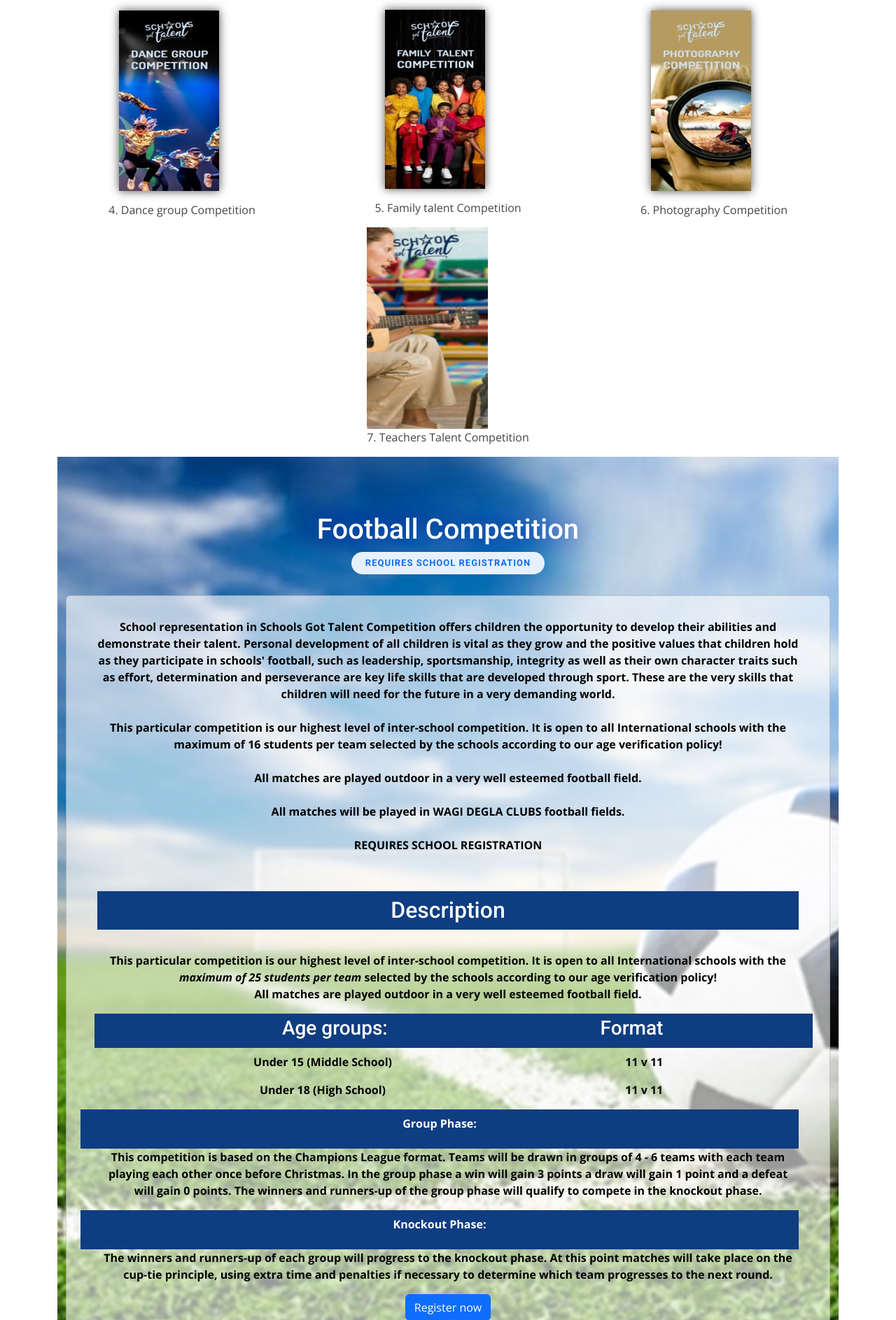
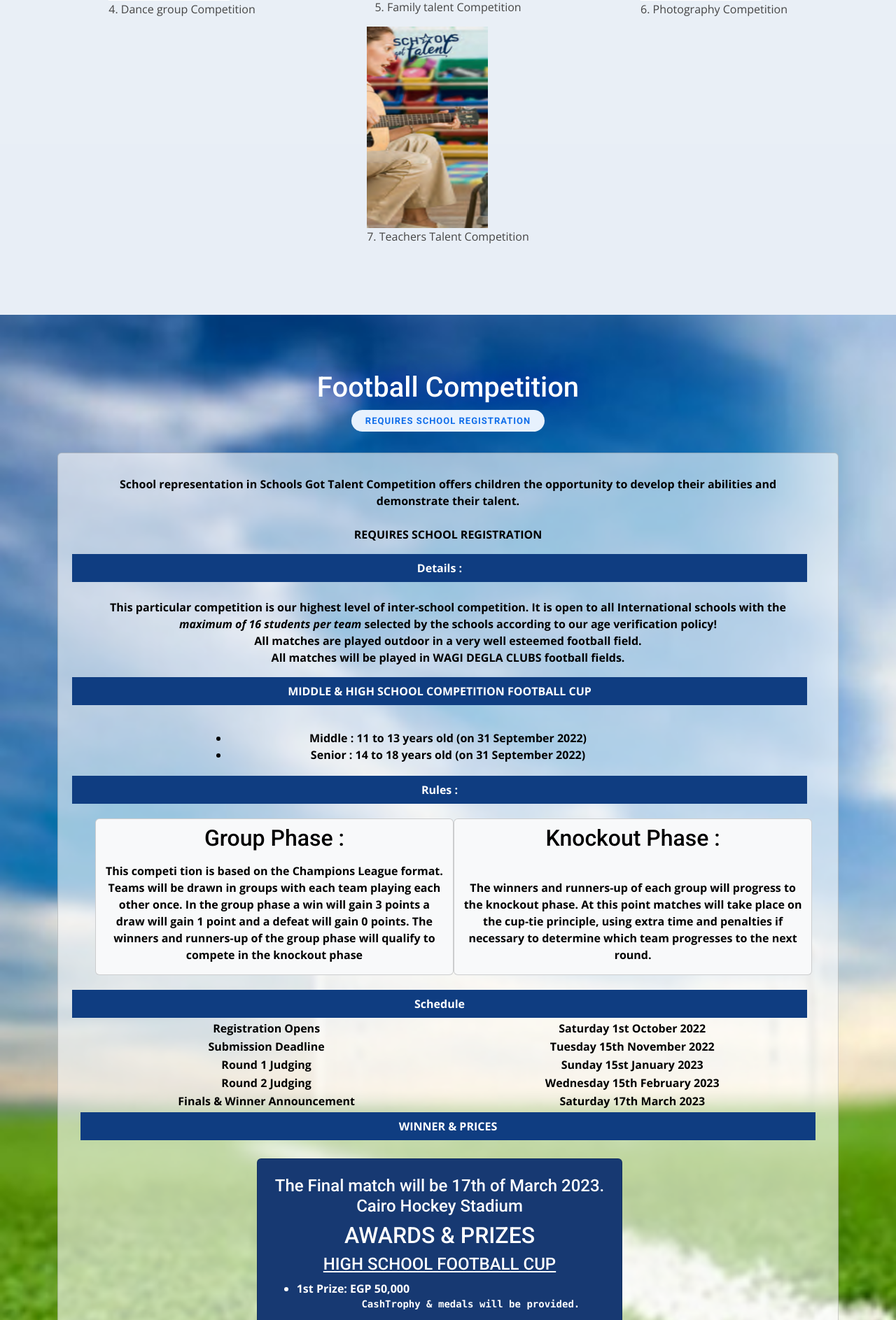
Before and after one commit to SGotTalent/SGotTalent.github.io, a PHP site: page / in a window 1280 px wide. Shown: the part 4367-6254 px from the top of the page at 70% size. Run offline with PHP 8.4, Linux system fonts and the light colour scheme.

Commit message:
version 8:40 pm
football section updated
nav bar updated
logo updated
links updated.
description and about section updated
type errors updated

```diff
--- a/assets/css/style.css
+++ b/assets/css/style.css
@@ -472,10 +472,18 @@ h6 {
   width: 100%;
   height: 80vh;
   background-image: url("/images/bk.jpg");
-  background-color: rgba(36, 80, 156, 0.2);;
+
   background-size: cover;
-  position: relative;
-}
+
+}
+@media (max-width: 1250px) {
+  #hero{
+    background-image: none;
+    background-color: rgba(36, 80, 156, 0.1);;
+  }
+}
+
+
 
 #hero:before {
   content: "";
@@ -1826,4 +1834,3 @@ section {
     text-align: center;
     padding: 2px 0;
   }
-}
--- a/index.html
+++ b/index.html
@@ -43,7 +43,7 @@
        <div class="social-links d-none d-md-flex align-items-center">
          <a href="https://www.facebook.com/Schoolsgottalents/" class="facebook"><i class="bi bi-facebook"></i></a>
          <a href="https://instagram.com/schoolsgottalents?igshid=YmMyMTA2M2Y=" class="instagram"><i class="bi bi-instagram"></i></a>
-        <a href="https://www.linkedin.com/company/schools-got-talents/?viewAsMember=true" class="linkedin"><i class="bi bi-linkedin"></i></i></a>
+        <a href="https://www.linkedin.com/company/schools-got-talents/?viewAsMember=true" class="linkedin"><i class="bi bi-linkedin"></i></a>
 
        </div>
     </div>
@@ -55,26 +55,40 @@
 
 
       <!-- Uncomment below if you prefer to use an image logo -->
-       <a href="index.html" class="logo"><img src="images/logo.jpg" alt=""></a>
+       <a href="index.html" class="logo"><img src="images/SGT_Final%20Logo.jpg" alt="LOGO PICTURE"></a>
 
       <nav id="navbar" class="navbar">
         <ul>
           <li><a class="nav-link scrollto" href="#hero">Home</a></li>
           <li><a class="nav-link scrollto" href="#about">About</a></li>
-          <li><a class="nav-link scrollto" href="#competitions">Competitions</a></li>
-          <li class="dropdown"><a class="nav-link" href="#CompetitionTypes"><span>CompetitionTypes</span> <i class="bi bi-chevron-down"></i></a>
+          <li class="dropdown"><a class="nav-link" href="#CompetitionTypes"><span>Competitions</span> <i class="bi bi-chevron-down"></i></a>
             <ul>
-              <li><a href="#FootballCompetition">Football</a></li>
-              <li><a href="#soloComp">Vocal solo</a></li>
-              <li><a href="#GroupComp">Vocal Group</a></li>
-              <li><a href="#DanceComp">Dance Group</a></li>
-              <li><a href="#FamilyComp">Family talent</a></li>
-              <li><a href="#PhotographyComp">Photography Group</a></li>
-              <li><a href="#teachersComp">Teachers Talent</a></li>
+
+              <li class="dropdown"><a class="nav-link"  href="#FootballCompetition" ><span>Individual Competitions</span> <i class="bi bi-chevron-down"></i></a>
+                <ul>
+                <li><a href="#FootballCompetition">Vocal Solo</a></li>
+                <li><a href="#FamilyComp">Family Talent</a></li>
+                <li><a href="#PhotographyComp">Photography</a></li>
+                <li><a href="#FootballCompetition">Parents Talents</a></li>
+              </ul>
+              </li>
+              <li class="dropdown"><a class="nav-link"  href="#FootballCompetition" ><span>Group Competitions</span> <i class="bi bi-chevron-down"></i></a>
+                <ul>
+                  <li><a href="#FootballCompetition">Football Cup</a></li>
+                  <li><a href="#GroupComp">Vocal Group</a></li>
+                  <li><a href="#DanceComp">Dance Group</a></li>
+                  <li><a href="#teachersComp">Teachers Talent</a></li>
+                </ul>
+              </li>
+
 
             </ul>
           </li>
-          <li><a class="nav-link scrollto" href="#contact">Contact</a></li>
+          <li><a class="nav-link scrollto" href="#participatingSchools">Participating Schools </a></li>
+          <li><a class="nav-link scrollto" href="#marchMegaEvent">March Mega Event</a></li>
+          <li><a class="nav-link scrollto" href="#sponserEvents">Sponsor Our Events</a></li>
+
+          <li><a class="nav-link scrollto" href="#contact">Contact Us</a></li>
         </ul>
         <i class="bi bi-list mobile-nav-toggle"></i>
       </nav><!-- .navbar -->
@@ -87,14 +101,14 @@
     <div class="container" data-aos="zoom-out" data-aos-delay="100">
 
       <h1 id="h1title" style="color: #106EEA">Welcome to <span class="red" style="color: #E1B245 ;">
-        SCHOOLS GOT TALENT</span> </h1><br>
-      <h2 style="color: #106EEA; font-weight: bold">INTERNATIONAL SCHOOLS GO TALENTS</h2>
+        SCHOOLS GOT TALENTS</span> </h1><br>
+      <h2 style="color: #106EEA; font-weight: bold">INTERNATIONAL SCHOOLS GOT TALENTS</h2>
        <h3>
          Your talent is God's gift to you.
-         What you do with it is your gift back to God.
+         What you do with it is <br> your gift back to God.
          <BR><BR>
          Every Child Is
-         A Shinning STAR !<span> LET THEM BRIGHTLY SHINE !  </span>
+         A Shinning STAR ! <br> <br> <span> LET THEM BRIGHTLY SHINE !  </span>
 
 
        </h3>
@@ -105,7 +119,6 @@
    -->
           </div>
     </div>
-
   </section>
 
   <style>
@@ -135,7 +148,7 @@
 
             <p>ILLUSION MEDIA ADVERTISING AGENCY
               PRESENTS</p>
-            <h4>INTERNATIONAL SCHOOLS GO TALENTS</h4>
+            <h4>INTERNATIONAL SCHOOLS GOT TALENTS</h4>
             <p class="fst-italic">
               Your talent is God's gift to you. What you do with it is your gift back to God.
             </p>
@@ -157,29 +170,6 @@
                     self exploration to all the international
                     schools students … Junior, middle,
                     and high school.
-
-                  </p>
-                </div><br>
-
-              </li>
-              <li>
-
-                <div>
-
-
-                  <h5 class="h5listAbout" style="color: #106EEA ">The competition will be running for
-                    2-3 months starting the applying
-                    process uptill the finals!
-                    </h5><br>
-                  <p>
-                    The final performance in each
-                    competition will be life on stage for
-                    the Vocal and dancing Friday 17th
-                    March 2023.
-                    The football tournament finals will be
-                    played on one of the most important
-                    and highly esteemed football fields in
-                    Egypt!
 
                   </p>
                 </div><br>
@@ -217,8 +207,6 @@
       <div class="container" data-aos="fade-up">
 
         <div class="section-title">
-          <h1>Competition</h1>
-          <br>
           <h3>7 Reasons Why YOU Have To
             <span>Join us! </span>
           </h3>
@@ -419,17 +407,15 @@
     </section>
 
     <!-- ======= Competition types Section ======= -->
-    <section id="CompetitionTypes" class="CompetitionTypes">
+    <section id="CompetitionTypes" style="background-color: rgba(6,74,159,0.09)" class="CompetitionTypes">
       <div class="container" data-aos="fade-up">
-
         <div class="section-title">
-          <h2>Competition Types</h2>
-          <h3>Check <span>7 Competition  </span></h3>
+          <h3>Check Our <span> 7 Competitions  </span></h3><br>
           <p>Your talent is God's gift to you. What you do with it is your gift back to God.
           </p>
         </div>
 
-    <div class="row portfolio-container " data-aos="fade-up" data-aos-delay="200">
+      <div class="row portfolio-container " data-aos="fade-up" data-aos-delay="200">
 
       <div class="col-lg-4 col-md-6 portfolio-item  d-flex justify-content-center">
         <figure>
@@ -454,8 +440,6 @@
         </figure>
       </div>
 
-
-
       <div class="col-lg-4 col-md-6 portfolio-item  d-flex justify-content-center">
         <figure>
           <img src="images/fC.jpg" class="img-fluid" alt="Vocal group Competition" aria-valuetext="Vocal group Competition">
@@ -474,27 +458,27 @@
 
       <div class="col-lg-4 col-md-6 portfolio-item  d-flex justify-content-center">
         <figure>
-          <a href="index.html">
-            <img src="images/pC.jpg" class="img-fluid" alt="Vocal group Competition" aria-valuetext="Vocal group Competition">
-          </a>  <figcaption>6. Photography Competition</figcaption>
-        </figure>
-      </div>
-      <div class="col-lg-4 col-md-6 portfolio-item  d-flex justify-content-center">
-        <figure>
-          <a href="index.html">
-            <img src="images/teachersTalentComp_173x288.png" class="img-fluid" alt="Vocal group Competition" aria-valuetext="Vocal group Competition">
-          </a>  <figcaption>7. Teachers Talent Competition</figcaption>
+            <img src="images/pC.jpg" class="img-fluid" alt="Photography Competition" aria-valuetext="Photography Competition">
+            <figcaption>6. Photography Competition</figcaption>
         </figure>
       </div>
 
-
+      <div class="col-lg-4 col-md-6 portfolio-item  d-flex justify-content-center">
+        <figure>
+            <img src="images/teachersTalentComp_173x288.png" class="img-fluid" alt="7. Teachers Talent Competition" aria-valuetext="7. Teachers Talent Competition">
+            <figcaption>7. Teachers Talent Competition</figcaption>
+        </figure>
+      </div>
 
     </div>
+        <br>
+      </div>
+    </section>
     <!-- ======= Competition types Section ======= -->
-    <section id="FootballCompetition" class="FootballCompetition"   >
+    <section id="FootballCompetition" class="FootballCompetition"    >
       <style>
         #FootballCompetition {
-          padding: 80px 0;
+          padding: 5em 0;
           background:  url("/images/football.jpg") no-repeat ;
           background-size: cover;
           position: relative;
@@ -518,96 +502,189 @@
                   School representation in Schools Got Talent Competition
                   offers children the opportunity to develop their abilities and
                   demonstrate their talent.
-
-                    Personal development of all children is vital as they grow and
-                    the positive values that children hold as they participate in
-                    schools' football, such as leadership, sportsmanship, integrity
-                    as well as their own character traits such as effort,
-                    determination and perseverance are key life skills that are
-                    developed through sport. These are the very skills that
-                    children will need for the future in a very demanding world.
-                    <br><br>
-                    This particular competition is our highest level of inter-school
-                    competition. It is open to all International schools with the
-                    maximum of 16 students per team selected by the schools
-                    according to our age verification policy!
-
-                    <br><br>
-                    All matches are played outdoor in a very well esteemed
-                    football field.
-                    <br><br>
-                    All matches will be played in WAGI DEGLA CLUBS football
-                    fields.
                     <br><br>
                     REQUIRES SCHOOL REGISTRATION
                   </p>
 
-          <h2 ><br>
-            <div class="text-center" style="background-color: #0f3d81 ; color: white ; padding: 0.25em">
-              Description
-            </div>
 
-          </h2>
-          <p><br>This particular competition is our highest level of inter-school competition. It is open to all
-            International schools with the
-            <em> maximum of 25 students per team</em> selected by the schools according to our age verification policy!
+          <div class="row middleBox"  style="background-color: #0f3d81 ; color: white ; padding: 0.5em ;" >
+            Details :
+          </div>
+          <p>
+            <br> This particular competition is our highest level of inter-school
+            competition. It is open to all International schools with the
+            <em> maximum of 16 students per team</em> selected by the schools according to our age verification policy!
             <br> All matches are played outdoor in a very well esteemed football field.
+            <br>
+            All matches will be played in WAGI DEGLA CLUBS football
+            fields.
+          </p>
+          <div class="row middleBox"  style="background-color: #0f3d81 ; color: white ; padding: 0.5em ;" >
+            MIDDLE & HIGH
+            SCHOOL COMPETITION
+            FOOTBALL CUP
+          </div>
+          <p style="padding: 0.5rem">
+            <ul class="middleBox " style="  width:60% ; margin: auto;">
+              <li>            Middle : 11 to 13 years old (on 31 September 2022)
+              </li>
+              <li>            Senior : 14 to 18 years old (on 31 September 2022)
+              </li>
+            </ul>
           </p>
 
-          <div class="row" style="background-color: #0f3d81 ; color: white ; padding: 0.25em ;margin: 0.5em" >
-            <h3 class="col-sm-8">Age groups:</h3>
-            <h3 class="col-sm-2"> Format</h3>
+
+          <div class="row middleBox"  style="background-color: #0f3d81 ; color: white ; padding: 0.5em ;" >
+            Rules :
+          </div>
+
+          <div class="row " style="margin: auto ; padding: 0.8rem; margin: 0.5rem"  >
+
+            <div class="col-lg-5  card   text-bg-light " style=" width: 50% ;float: none;margin: auto;" >
+            <h2 class="p-2">Group Phase : </h2>
+            <p>
+              This competi tion is based on the
+              Champions League format. Teams will be drawn in
+              groups with each team playing each other once. In the
+              group phase a win will gain 3 points a draw will gain 1 point
+              and a defeat will gain 0 points. The winners and
+              runners-up of the group phase will qualify to compete in
+              the knockout phase
+            </p>
+          </div>
+            <div class="col-lg-5  card   text-bg-light " style=" width: 50% ;float: none;margin: auto;" >
+              <h2 class="p-2">Knockout Phase : </h2>
+              <p><br>
+                The winners and runners-up of each
+                group will progress to the knockout phase. At this point
+                matches will take place on the cup-tie principle, using
+                extra time and penalties if necessary to determine which
+                team progresses to the next round.
+              </p>
+            </div>
 
           </div>
 
-
-          <div class="row">
-            <p class="col-sm-8">Under 15 (Middle School)  </p>
-            <p class="col-sm-3">11 v 11</p>
-            <p class="col-sm-8">Under 18 (High School) </p>
-            <p class="col-sm-3">11 v 11
+          <div class="row middleBox" style="background-color: #0f3d81 ; color: white ; padding: 0.5em ; " > Schedule
+          </div>
+          <div>
+          <div class="row middleBox">
+               <table style="border-spacing:50px; width:100%">
+                 <tr>
+                   <td>
+                     Registration Opens
+                   </td>
+                   <td>
+                     Saturday 1st October 2022
+                   </td>
+                 </tr>
+                 <tr>
+                   <td>
+                     Submission Deadline
+                   </td>
+                   <td>
+                     Tuesday 15th November 2022
+                   </td>
+                 </tr>
+                 <tr>
+                   <td>
+                     Round 1 Judging
+                   </td>
+                   <td>
+                     Sunday 15st January 2023
+                   </td>
+                 </tr>
+                 <tr>
+                   <td>
+                     Round 2 Judging
+                   </td>
+                   <td>
+                     Wednesday 15th February 2023
+                   </td>
+                 </tr>
+                 <tr>
+                   <td>
+                     Finals & Winner Announcement
+                   </td>
+                   <td>
+                     Saturday 17th March 2023
+                   </td>
+               </tr>
+               </table>
           </div>
 
-          <div class="row" style="background-color: #0f3d81 ; color: white ; padding: 0.5em ;" >
-            <ul style="list-style: none">
-              <li>
-                Group Phase:
-              </li>
-            </ul>
-          </div>
-          <div>
-            <p>
-              This competition is based on the Champions League format. Teams will be drawn in groups of 4 - 6 teams with each team playing each other once before Christmas.
-              In the group phase a win will gain 3 points a draw will gain 1 point and a defeat will gain 0 points. The winners and runners-up of the group phase will qualify
-              to compete in the knockout phase.
-            </p>
           </div>
 
-          <div class="row" style="background-color: #0f3d81 ; color: white ; padding: 0.5em ;" >
-            <ul style="list-style: none">
-              <li>
-                Knockout Phase:
-              </li>
-            </ul>
+          <div class=" middleBox" style="background-color: #0f3d81 ; color: white ; padding: 0.5em ;" >
+            WINNER & PRICES
           </div>
+          <div class="row middleBox" ><br>
+            <div class=" card " style=" width: 50% ;float: none;margin: auto; background-color: #173972 ; color: white ; padding: 1.5rem" >
+             <h4>The Final match will be 17th of March 2023. Cairo Hockey Stadium
+             </h4>
+              <h2>
+                AWARDS & PRIZES
+              </h2>
+
+              <!--first partt-->
+              <h4 style="  text-decoration: underline;">
+                HIGH SCHOOL FOOTBALL CUP
+              </h4>
+
+              <ul style="text-align: left; " >
+                <li>1st Prize: EGP 50,000
+                    <pre>           CashTrophy & medals will be provided.</pre>
+                </li>
+                <li>2nd Prize: EGP 20,000 Cash
+                  <pre>           Trophy & medals will be provided.</pre>
+                </li>
+                <li>3rd Prize: EGP 15,000 Cash
+                  <pre>           Medals will be provided.</pre>
+                </li>
+              </ul>
+              <!--second part-->
+              <h4 style="  text-decoration: underline;">
+                HIGH SCHOOL FOOTBALL CUP
+              </h4>
+              <ul style="text-align: left; " >
+                <li> 1st Prize: EGP 40,000 Cash
+                  <pre>           Football CUP & medals will be provided.</pre>
+                </li>
+                <li>2nd Prize: EGP 20,000 Cash
+                  <pre>           Trophy & medals will be provided.</pre>
+                </li>
+                <li> 3rd Prize: EGP 10,000 Cash
+                  <pre>           Medals will be provided.</pre>
+                </li>
+              </ul>
+
+              <blockquote>" Football is like life. It requires perseverance,
+                self-denial, hard work, sacrifice, dedication, and
+                respect for authority.” </blockquote>
+
+            </div>
           <div>
             <p>
               The winners and runners-up of each group will progress to the knockout phase. At this point matches will take place on the cup-tie principle,
               using extra time and penalties if necessary to determine which team progresses to the next round.
             </p>
+          </div>
+          </div>
 
-            <a class="btn btn-primary " href="https://forms.gle/4uLwqCB287ctoCCG7"  target="_blank" style="color: white ;">Register now</a>
+
+
+
+
+            <a class="btn btn-primary m-2 " href="https://forms.gle/4uLwqCB287ctoCCG7"  target="_blank" style="color: white ; width: 30% ; padding: 0.5rem; ">Register now</a>
           </div>
+
+
+
 
         </div>
 
       </div>
 
-            </div>
-          </div>
-
-
-      </div>
     </section>
 
 
@@ -689,7 +766,7 @@
     </section><!-- End Frequently Asked Questions Section -->
 
     <!-- ======= Contact Section ======= -->
-    <section id="contact" class="contact">
+    <section id="contact" class="contact" style="background-color: white">
       <div class="container" data-aos="fade-up">
 
         <div class="section-title">
@@ -699,13 +776,7 @@
         </div>
 
         <div class="row" data-aos="fade-up" data-aos-delay="100">
-          <div class="col-lg-6">
-            <div class="info-box mb-4">
-              <i class="bx bx-map"></i>
-              <h3>Our Address</h3>
-              <p>emptyyy</p>
-            </div>
-          </div>
+
 
           <div class="col-lg-3 col-md-6">
             <div class="info-box  mb-4">
@@ -762,36 +833,17 @@
     </section><!-- End Contact Section -->
 
   </main><!-- End #main -->
-</section>
   <!-- ======= Footer ======= -->
-  <footer id="footer">
+  <footer id="footer" >
 
-    <div class="footer-newsletter">
-      <div class="container">
-        <div class="row justify-content-center">
-          <div class="col-lg-6">
-            <h4>Join Our Newsletter</h4>
-            <p>Tamen quem nulla quae legam multos aute sint culpa legam noster magna</p>
-            <form action="" method="post">
-              <input type="email" name="email"><input type="submit" value="Subscribe">
-            </form>
-          </div>
-        </div>
-      </div>
-    </div>
 
-    <div class="footer-top">
+    <div class="footer-top " style="background-color: #f6f6f6">
       <div class="container">
         <div class="row">
 
           <div class="col-lg-3 col-md-6 footer-contact">
-            <h3>BizLand<span>.</span></h3>
             <p>
-              A108 Adam Street <br>
-              New York, NY 535022<br>
-              United States <br><br>
-              <strong>Phone:</strong> +1 5589 55488 55<br>
-              <strong>Email:</strong> info@example.com<br>
+              <strong>Email:</strong> sgt@illusionmedia-eg.com<br>
             </p>
           </div>
 
@@ -800,32 +852,20 @@
             <ul>
               <li><i class="bx bx-chevron-right"></i> <a href="#">Home</a></li>
               <li><i class="bx bx-chevron-right"></i> <a href="#">About us</a></li>
-              <li><i class="bx bx-chevron-right"></i> <a href="#">Services</a></li>
-              <li><i class="bx bx-chevron-right"></i> <a href="#">Terms of service</a></li>
-              <li><i class="bx bx-chevron-right"></i> <a href="#">Privacy policy</a></li>
+              <li><i class="bx bx-chevron-right"></i> <a href="#">Competitions</a></li>
+              <li><i class="bx bx-chevron-right"></i> <a href="#">Sponsor Our Events</a></li>
+              <li><i class="bx bx-chevron-right"></i> <a href="#">Contact Us</a></li>
             </ul>
           </div>
 
-          <div class="col-lg-3 col-md-6 footer-links">
-            <h4>Our Services</h4>
-            <ul>
-              <li><i class="bx bx-chevron-right"></i> <a href="#">Web Design</a></li>
-              <li><i class="bx bx-chevron-right"></i> <a href="#">Web Development</a></li>
-              <li><i class="bx bx-chevron-right"></i> <a href="#">Product Management</a></li>
-              <li><i class="bx bx-chevron-right"></i> <a href="#">Marketing</a></li>
-              <li><i class="bx bx-chevron-right"></i> <a href="#">Graphic Design</a></li>
-            </ul>
-          </div>
 
-          <div class="col-lg-3 col-md-6 footer-links">
+          <div class="col-lg-6 col-md-6 footer-links">
             <h4>Our Social Networks</h4>
-            <p>Cras fermentum odio eu feugiat lide par naso tierra videa magna derita valies</p>
+            <p></p>
             <div class="social-links mt-3">
-              <a href="#" class="twitter"><i class="bx bxl-twitter"></i></a>
-              <a href="#" class="facebook"><i class="bx bxl-facebook"></i></a>
-              <a href="#" class="instagram"><i class="bx bxl-instagram"></i></a>
-              <a href="#" class="google-plus"><i class="bx bxl-skype"></i></a>
-              <a href="#" class="linkedin"><i class="bx bxl-linkedin"></i></a>
+              <a href="https://www.facebook.com/Schoolsgottalents/" class="facebook"><i class="bx bxl-facebook"></i></a>
+              <a href="https://instagram.com/schoolsgottalents?igshid=YmMyMTA2M2Y=" class="instagram"><i class="bx bxl-instagram"></i></a>
+              <a href="https://www.linkedin.com/company/schools-got-talents/?viewAsMember=true" class="linkedin"><i class="bx bxl-linkedin"></i></a>
             </div>
           </div>
 
```
Also changed, not shown: images/SGT_Final Logo.jpg (added).
